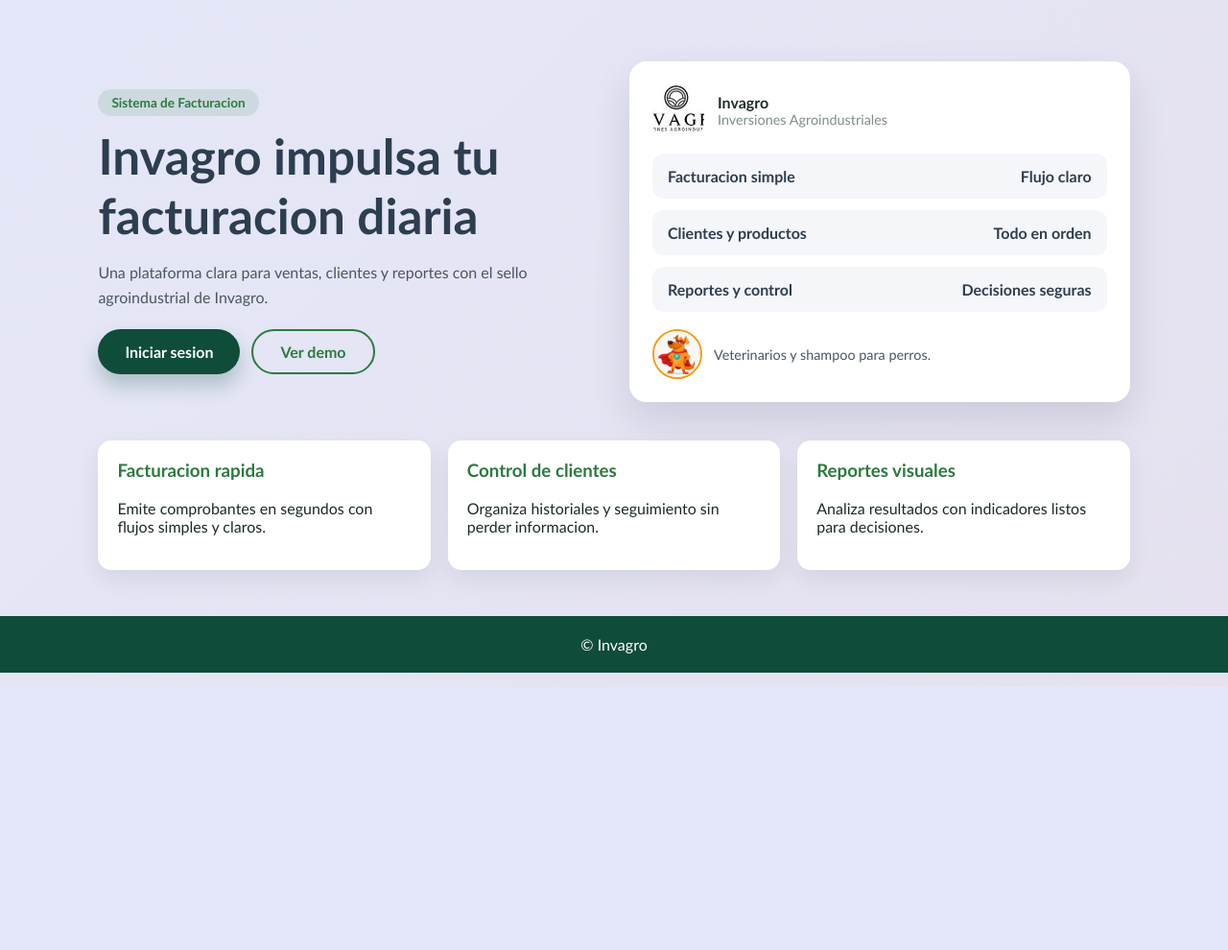
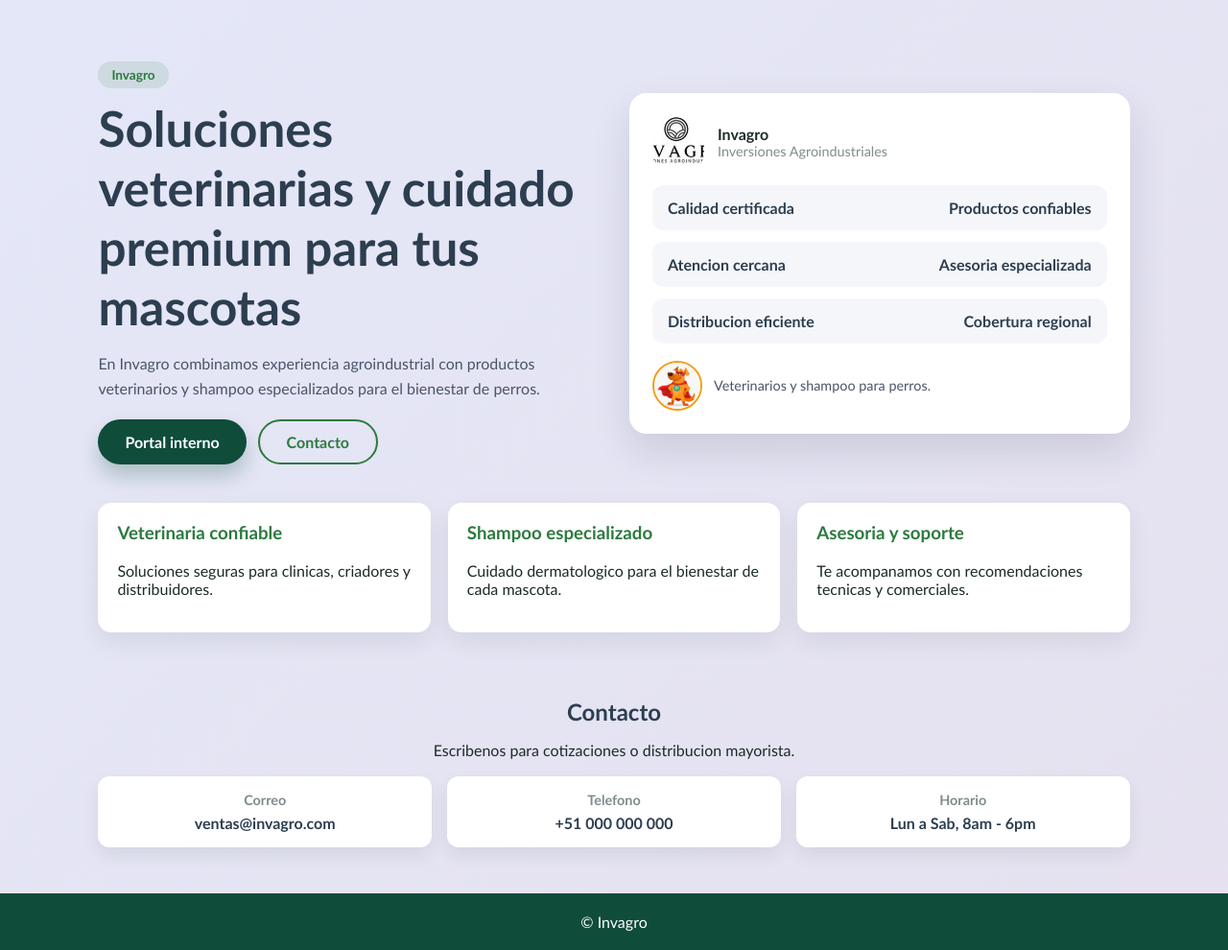
Before and after one commit to Luisfer8904/Sistema-de-facturacion-Invagro, a Flask app: page / in a window 1280 px wide. Shown: the part 84-1074 px from the top of the page at 96% size. Before the commit the page ends 785 px from the top, so only its background shows below. Run offline with Flask 3, Linux system fonts and the light colour scheme; parts of the project's set-up code (start-up, migrations or seed data) failed here and were passed over.

Commit message:
Ajustar landing publico y orden de imagenes en login

```diff
--- a/backend/static/css/styles.css
+++ b/backend/static/css/styles.css
@@ -209,6 +209,42 @@ body {
   color: #2c7a3f;
 }
 
+.landing-contact {
+  padding: 0 8vw 48px;
+  text-align: center;
+}
+
+.landing-contact h2 {
+  margin-bottom: 8px;
+  color: #2c3e50;
+}
+
+.contact-grid {
+  margin-top: 18px;
+  display: grid;
+  grid-template-columns: repeat(auto-fit, minmax(200px, 1fr));
+  gap: 16px;
+}
+
+.contact-grid div {
+  background: #ffffff;
+  padding: 16px;
+  border-radius: 12px;
+  box-shadow: 0 8px 18px rgba(12, 32, 28, 0.08);
+  display: grid;
+  gap: 6px;
+}
+
+.contact-grid span {
+  color: #7f8c8d;
+  font-weight: 600;
+  font-size: 0.9rem;
+}
+
+.contact-grid strong {
+  color: #2c3e50;
+}
+
 .hero-content h1 {
   font-size: clamp(2rem, 4vw, 3rem);
   margin-bottom: 12px;
--- a/backend/templates/index.html
+++ b/backend/templates/index.html
@@ -4,15 +4,15 @@
 {% block content %}
   <main class="landing-hero">
     <div class="landing-hero-content">
-      <span class="landing-badge">Sistema de Facturacion</span>
-      <h1>Invagro impulsa tu facturacion diaria</h1>
+      <span class="landing-badge">Invagro</span>
+      <h1>Soluciones veterinarias y cuidado premium para tus mascotas</h1>
       <p>
-        Una plataforma clara para ventas, clientes y reportes con el sello
-        agroindustrial de Invagro.
+        En Invagro combinamos experiencia agroindustrial con productos
+        veterinarios y shampoo especializados para el bienestar de perros.
       </p>
       <div class="landing-actions">
-        <a class="primary-button" href="/login">Iniciar sesion</a>
-        <a class="ghost-button" href="/login">Ver demo</a>
+        <a class="primary-button" href="/login">Portal interno</a>
+        <a class="ghost-button" href="#contacto">Contacto</a>
       </div>
     </div>
     <div class="landing-panel">
@@ -25,16 +25,16 @@
       </div>
       <div class="landing-panel-body">
         <div class="panel-item">
-          <span>Facturacion simple</span>
-          <strong>Flujo claro</strong>
+          <span>Calidad certificada</span>
+          <strong>Productos confiables</strong>
         </div>
         <div class="panel-item">
-          <span>Clientes y productos</span>
-          <strong>Todo en orden</strong>
+          <span>Atencion cercana</span>
+          <strong>Asesoria especializada</strong>
         </div>
         <div class="panel-item">
-          <span>Reportes y control</span>
-          <strong>Decisiones seguras</strong>
+          <span>Distribucion eficiente</span>
+          <strong>Cobertura regional</strong>
         </div>
       </div>
       <div class="landing-panel-footer">
@@ -46,17 +46,36 @@
 
   <section class="landing-benefits">
     <article>
-      <h3>Facturacion rapida</h3>
-      <p>Emite comprobantes en segundos con flujos simples y claros.</p>
+      <h3>Veterinaria confiable</h3>
+      <p>Soluciones seguras para clinicas, criadores y distribuidores.</p>
     </article>
     <article>
-      <h3>Control de clientes</h3>
-      <p>Organiza historiales y seguimiento sin perder informacion.</p>
+      <h3>Shampoo especializado</h3>
+      <p>Cuidado dermatologico para el bienestar de cada mascota.</p>
     </article>
     <article>
-      <h3>Reportes visuales</h3>
-      <p>Analiza resultados con indicadores listos para decisiones.</p>
+      <h3>Asesoria y soporte</h3>
+      <p>Te acompanamos con recomendaciones tecnicas y comerciales.</p>
     </article>
+  </section>
+
+  <section id="contacto" class="landing-contact">
+    <h2>Contacto</h2>
+    <p>Escribenos para cotizaciones o distribucion mayorista.</p>
+    <div class="contact-grid">
+      <div>
+        <span>Correo</span>
+        <strong>ventas@invagro.com</strong>
+      </div>
+      <div>
+        <span>Telefono</span>
+        <strong>+51 000 000 000</strong>
+      </div>
+      <div>
+        <span>Horario</span>
+        <strong>Lun a Sab, 8am - 6pm</strong>
+      </div>
+    </div>
   </section>
 
   <footer class="site-footer">© Invagro</footer>
```
Also changed, not shown: other parts of backend/static/css/styles.css (+37 -6 lines), backend/templates/dashboard.html (+23 -0 lines).
